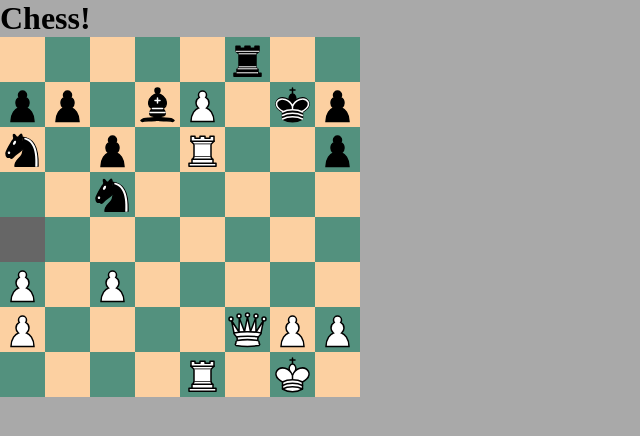
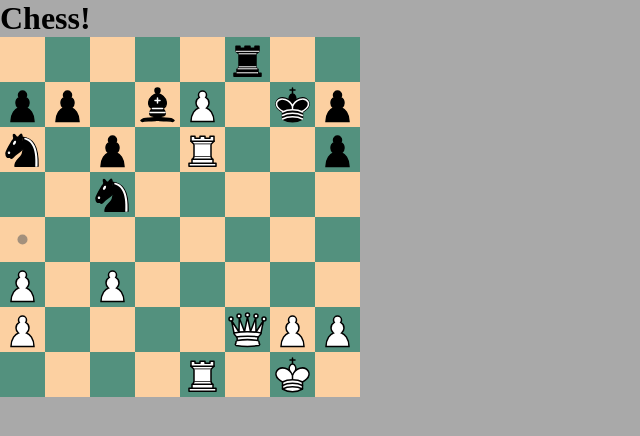
Before and after one commit to vinicius-el-khalili/Chess-UI-tsc, a React (Create React App) app: page / in a window 1280 px wide. Both pictures are taken after a click on the picture 22 px from the left and 284 px from the top of the page. Shown: the top 436 px of the page, without its empty margins (0-640 px from the left). Built offline with nearby package versions, Linux system fonts and the light colour scheme.

Commit message:
possible moves re-styled

```diff
--- a/src/Components/MoverComponent.tsx
+++ b/src/Components/MoverComponent.tsx
@@ -24,7 +24,6 @@ class MoverComponent extends React.Component<MoverProps,MoverState>{
                 width:"45px",
                 height:"45px",
                 position:"absolute",
-                opacity:".4",
                 zIndex:"2",
             }}
             onClick={()=>{this.props.handleMoverClick(this.props.sqr)}}
--- a/src/Components/SquareComponent.tsx
+++ b/src/Components/SquareComponent.tsx
@@ -32,7 +32,7 @@ class SquareComponent extends React.Component<SquareProps,SquareState>{
     }
     preMove(){
         // change square background
-        this.setState({background:"rgba(0,0,0,0.4)",mover:true})
+        this.setState({mover:true})
     }
     summonPromoter(){
         this.setState({promoter:true})
@@ -52,15 +52,38 @@ class SquareComponent extends React.Component<SquareProps,SquareState>{
                 backgroundColor:this.state.background,
                 overflow:"hidden"
             }}>
-                {this.state.piece?(<PieceComponent
+            {this.state.piece?(<PieceComponent
                 sqr={this.props.sqr}
                 handlePieceClick={this.props.handlePieceClick}
                 piece={this.state.piece}></PieceComponent>):null}
 
-                {this.state.mover&&<MoverComponent
-                handleMoverClick={this.props.handleMoverClick}
-                sqr={this.props.sqr}
-                />}
+                {this.state.mover&&<>
+                    <MoverComponent
+                        handleMoverClick={this.props.handleMoverClick}
+                        sqr={this.props.sqr}
+                        />
+
+                    {this.state.piece&&
+                    <div style={{
+                        height:"45px",
+                        width:"45px",
+                        borderRadius:"100%",
+                        border:"2px solid #495057",
+                        opacity:"0.5",
+                        position:"absolute",
+                    }}></div>}
+
+                    {!this.state.piece&&
+                    <div style={{
+                        height:"10px",
+                        width:"10px",
+                        borderRadius:"100%",
+                        backgroundColor:"#495057",
+                        opacity:"0.5",
+                        position:"absolute",
+                        transform:"translate(17.5px,17.5px)"
+                    }}></div>}
+                </>}
 
                 {this.state.promoter&&
                 <div
```
